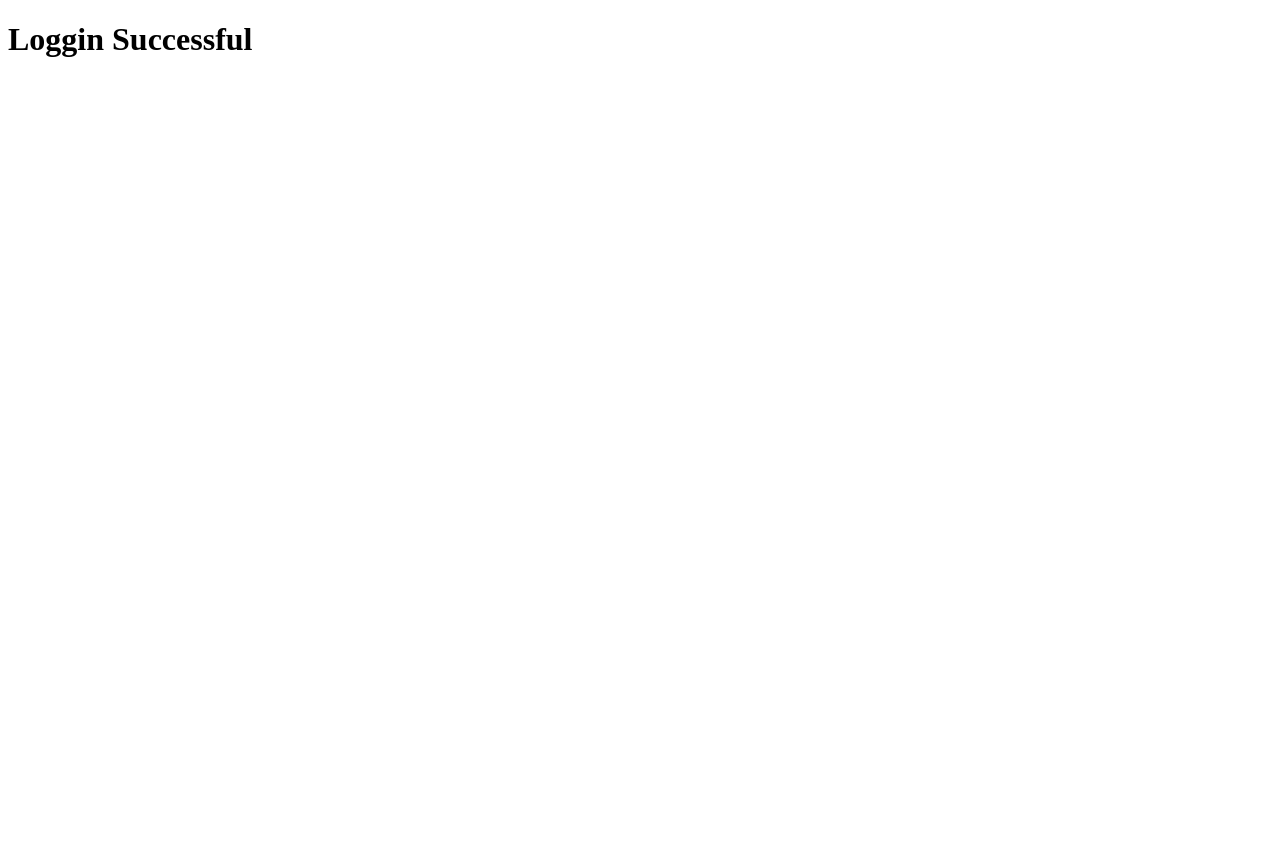
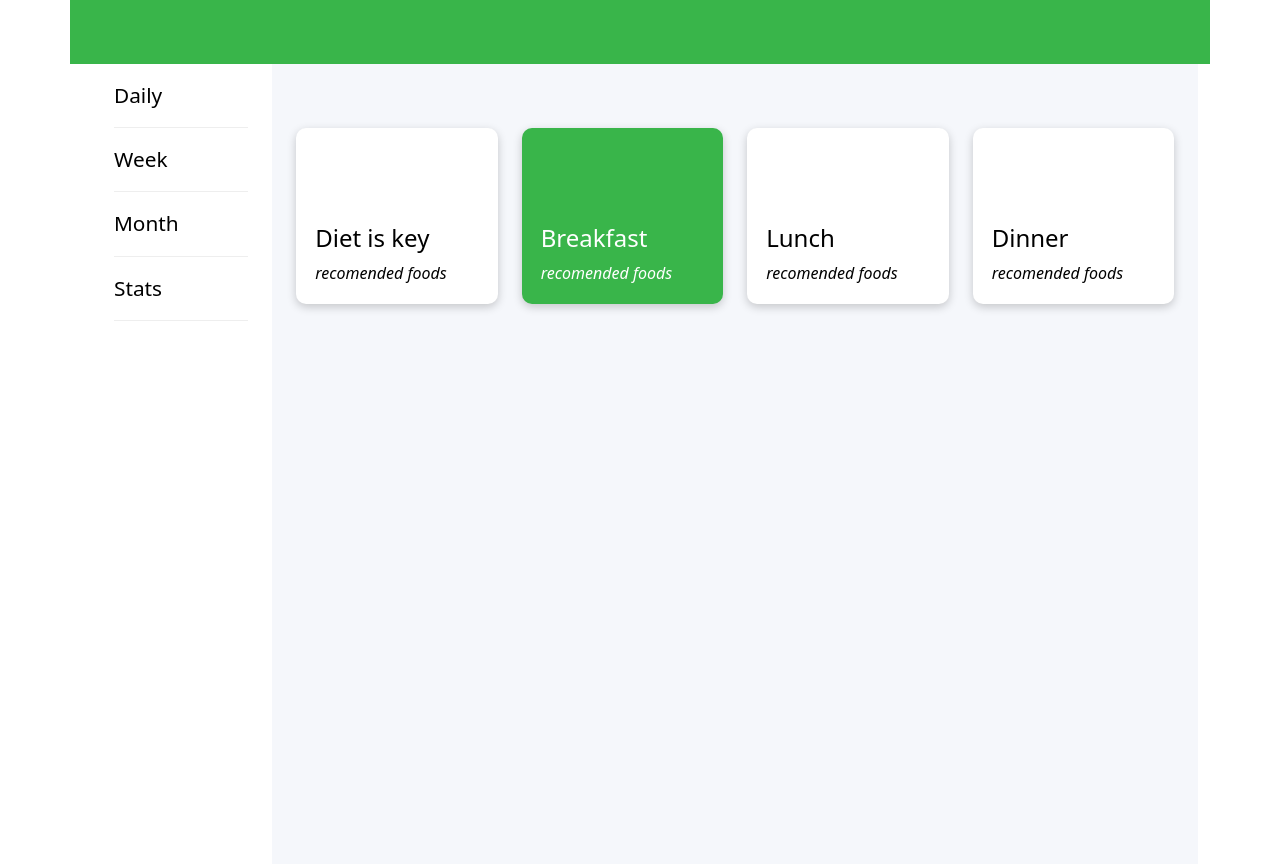
Before and after one commit to fobiero/Food_Diary-App, a PHP site: page /static/dashboard.html in a window 1280 px wide. Before the commit the page is almost empty. Before the commit the page ends 57 px from the top, so only its background shows below. Run offline with PHP 8.4, Linux system fonts and the light colour scheme.

Commit message:
finished build dashboard

```diff
--- a/static/css/user.css
+++ b/static/css/user.css
@@ -6,6 +6,7 @@
 
 :root {
     --pri-color: #39B54A;
+    --sec-color: #F5F7FB;
 }
 
 body {
@@ -294,3 +295,52 @@ footer h3 {
     border-radius: 5px;
     padding: 40px 30px 40px 0;
 }
+
+
+/* DASHBOARD  */
+
+.topnav {
+    padding: 2rem 0;
+    background-color: var(--pri-color);
+}
+
+.menu {
+    color: var(--sec-color);
+}
+
+.menu ul li {
+    list-style: none;
+    padding: 1rem 0;
+    font-size: 1.3rem;
+    border-bottom: 1px solid #eee;
+}
+
+.menu ul li a {
+    text-decoration: none;
+    color: #000;
+    text-transform: capitalize;
+}
+
+.options {
+    background-color: var(--sec-color);
+    padding: 4rem 0;
+    height: 100vh;
+}
+
+.cardView {
+    box-shadow: 0 3px 10px rgb(0 0 0 / 0.2);
+    cursor: pointer;
+    border-radius: 10px;
+    color: #000;
+    background-color: #fff;
+    padding: 6rem 1.2rem 1.2rem 1.2rem;
+}
+
+.cardView-active {
+    box-shadow: 0 3px 10px rgb(0 0 0 / 0.2);
+    cursor: pointer;
+    color: #fff;
+    border-radius: 10px;
+    background-color: var(--pri-color);
+    padding: 6rem 1.2rem 1.2rem 1.2rem;
+}
--- a/static/dashboard.html
+++ b/static/dashboard.html
@@ -5,11 +5,75 @@
     <meta charset="UTF-8">
     <meta http-equiv="X-UA-Compatible" content="IE=edge">
     <meta name="viewport" content="width=device-width, initial-scale=1.0">
-    <title>Document</title>
+    <title>Dashboard</title>
+    <script src="https://code.jquery.com/jquery-3.6.0.min.js"></script>
+    <link rel="stylesheet" href="./css/user.css">
+    <link href="https://cdn.jsdelivr.net/npm/bootstrap@5.1.3/dist/css/bootstrap.min.css" rel="stylesheet" integrity="sha384-1BmE4kWBq78iYhFldvKuhfTAU6auU8tT94WrHftjDbrCEXSU1oBoqyl2QvZ6jIW3" crossorigin="anonymous">
+    <link rel="stylesheet" href="https://use.fontawesome.com/releases/v5.15.4/css/all.css" integrity="sha384-DyZ88mC6Up2uqS4h/KRgHuoeGwBcD4Ng9SiP4dIRy0EXTlnuz47vAwmeGwVChigm" crossorigin="anonymous">
 </head>
 
 <body>
-    <h1>Loggin Successful</h1>
+    <div class=" container topnav"></div>
+    <div class="dashboard">
+        <div class="container">
+            <div class="row">
+                <div class="col-md-2">
+                    <div class="menu">
+                        <ul>
+                            <li><a href="#">Daily</a></li>
+                            <li><a href="#">week</a></li>
+                            <li><a href="#">month</a></li>
+                            <li><a href="#">stats</a></li>
+                        </ul>
+                    </div>
+                </div>
+                <div class="col-md-10">
+                    <div class="options">
+                        <div class="options-menu">
+                            <div class="container">
+                                <div class="row">
+                                    <div class="col-md-3">
+                                        <div class="cardView">
+                                            <div class="diet">
+                                                <h4>Diet is key</h4>
+                                                <em>recomended foods</em>
+                                            </div>
+                                        </div>
+                                    </div>
+                                    <div class="col-md-3">
+                                        <div class="cardView-active">
+                                            <div class="meal-break">
+                                                <h4>Breakfast</h4>
+                                                <em>recomended foods</em>
+                                            </div>
+                                        </div>
+                                    </div>
+                                    <div class="col-md-3">
+                                        <div class="cardView">
+                                            <div class="miel-lunch">
+                                                <h4>Lunch</h4>
+                                                <em>recomended foods</em>
+                                            </div>
+                                        </div>
+                                    </div>
+                                    <div class="col-md-3">
+                                        <div class="cardView">
+                                            <div class="meal-dinner">
+                                                <h4>Dinner</h4>
+                                                <em>recomended foods</em>
+                                            </div>
+                                        </div>
+                                    </div>
+                                </div>
+                            </div>
+                        </div>
+                    </div>
+                </div>
+            </div>
+        </div>
+    </div>
+
+    <script src="https://cdn.jsdelivr.net/npm/bootstrap@5.1.3/dist/js/bootstrap.bundle.min.js" integrity="sha384-ka7Sk0Gln4gmtz2MlQnikT1wXgYsOg+OMhuP+IlRH9sENBO0LRn5q+8nbTov4+1p" crossorigin="anonymous"></script>
 </body>
 
 </html>
--- a/static/register.html
+++ b/static/register.html
@@ -6,7 +6,7 @@
     <meta charset="UTF-8">
     <meta http-equiv="X-UA-Compatible" content="IE=edge">
     <meta name="viewport" content="width=device-width, initial-scale=1.0">
-    <title>Food Diary App</title>
+    <title>Register</title>
     <script src="https://code.jquery.com/jquery-3.6.0.min.js"></script>
     <link rel="stylesheet" href="./css/user.css">
     <link href="https://cdn.jsdelivr.net/npm/bootstrap@5.1.3/dist/css/bootstrap.min.css" rel="stylesheet" integrity="sha384-1BmE4kWBq78iYhFldvKuhfTAU6auU8tT94WrHftjDbrCEXSU1oBoqyl2QvZ6jIW3" crossorigin="anonymous">
```
